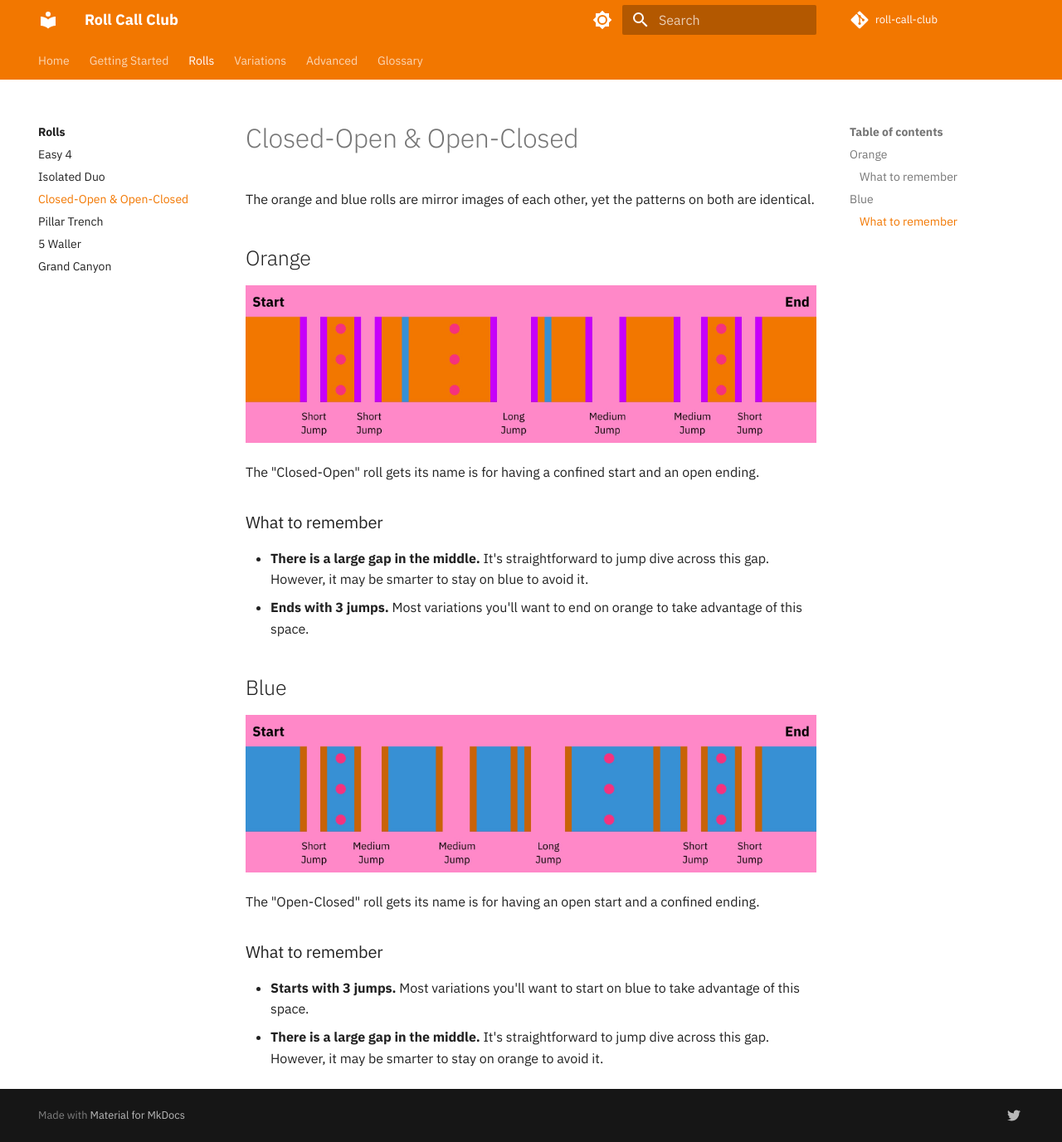
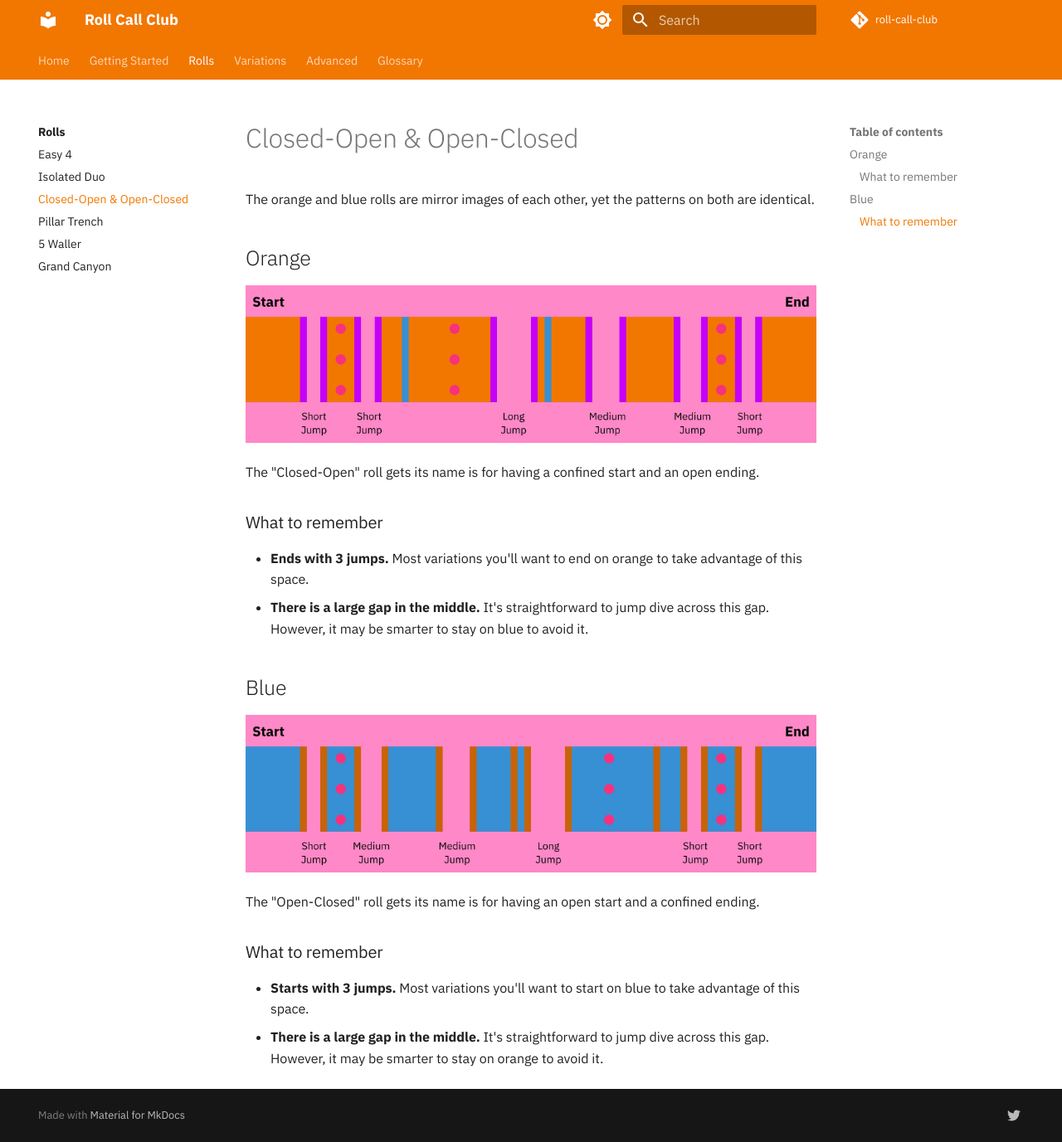
Before and after one commit to alexjlockwood/roll-off-club, an MkDocs documentation site: the page built from docs/rolls/closed-open-open-closed.md, in a window 1280 px wide and 1377 px high. Shown: the whole window at 83% size. Built offline with MkDocs 1.6.1 and Material for MkDocs 9.7.7, drawn with Linux system fonts in a browser that asks for light colours; comment, search, counter and statistics services are not loaded.

Commit message:
reorder bullets

```diff
--- a/docs/rolls/closed-open-open-closed.md
+++ b/docs/rolls/closed-open-open-closed.md
@@ -10,8 +10,8 @@ The "Closed-Open" roll gets its name is for having a confined start and an open
 
 ### What to remember
 
+* **Ends with 3 jumps.** Most variations you'll want to end on orange to take advantage of this space.
 * **There is a large gap in the middle.** It's straightforward to jump dive across this gap. However, it may be smarter to stay on blue to avoid it.
-* **Ends with 3 jumps.** Most variations you'll want to end on orange to take advantage of this space.
 
 ## Blue
 
```
